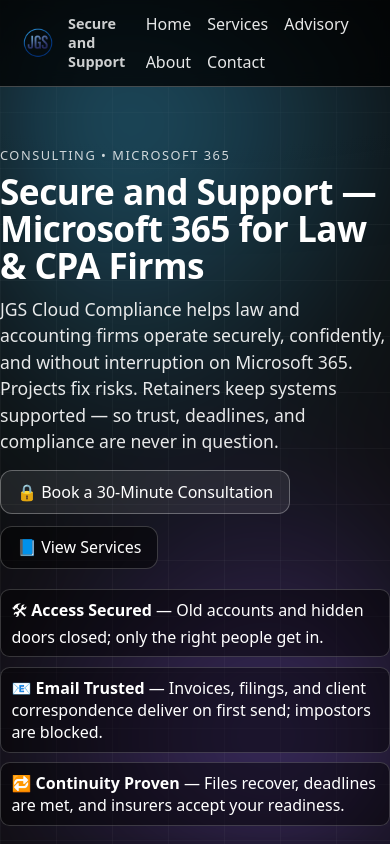
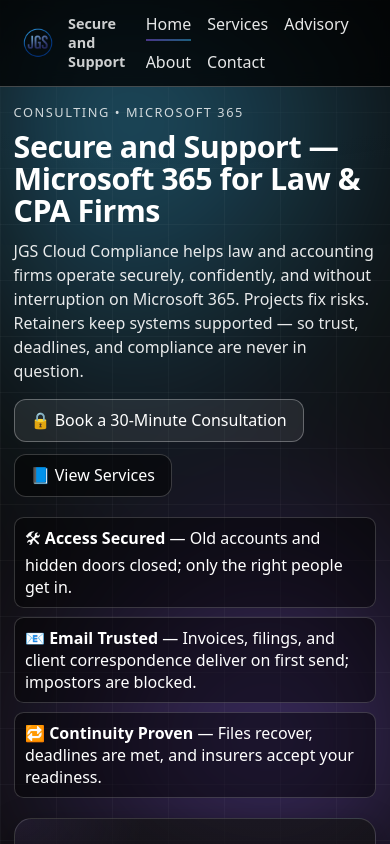
Before and after one commit to jspears80/jgs, a Next.js app: page / in a window 390 px wide. Shown: the top 844 px of the page. Built offline with nearby package versions, Linux system fonts and the light colour scheme.

Commit message:
Update globals.css

```diff
--- a/app/globals.css
+++ b/app/globals.css
@@ -7,7 +7,7 @@
   --accent-purple: rgba(139,92,246,.60);
   --accent-blue: rgba(56,189,248,.55);
   --soft: rgba(0,0,0,.55);
-  --radius: 1.1rem;              /* ↑ slightly larger, premium feel */
+  --radius: 1.1rem;              /* premium corners */
   --ring: rgba(139,92,246,.35);
   --ring2: rgba(56,189,248,.25);
   --shadow: 0 10px 30px rgba(0,0,0,.35);
@@ -27,6 +27,7 @@
   -moz-osx-font-smoothing: grayscale;
 }
 a { color: inherit; text-decoration: none; }
+a:focus, .btn:focus { outline: none; } /* we'll use :focus-visible */
 
 /* =========  BACKGROUND EFFECTS  ========= */
 body::before {
@@ -54,7 +55,9 @@
 /* =========  TYPOGRAPHY  ========= */
 h1.hero { font-size: 3rem; line-height: 1.05; font-weight: 800; margin: .25rem 0 .75rem; letter-spacing:-.015em; }
 @media (max-width:900px){ h1.hero{font-size:2.2rem;} }
+@media (max-width:520px){ h1.hero{font-size:1.9rem;} }
 p.lead { opacity:.9; margin:.25rem 0 1rem; font-size:1.1rem; line-height:1.5; }
+@media (max-width:520px){ p.lead{font-size:1rem;} }
 .title-xl { font-size:1.35rem; font-weight:800; margin:0 0 .5rem; }
 .eyebrow{
   display:inline-block; font-size:.8rem; letter-spacing:.12em; text-transform:uppercase;
@@ -66,9 +69,16 @@
 .section { padding:3.5rem 0; scroll-margin-top:4rem; }
 .main { min-height:calc(100vh - 160px); }
 
-/* Grid used on Home two-column hero */
+/* Home two-column hero */
 .home-grid { display:grid; grid-template-columns:1.2fr .9fr; gap:1.25rem; }
 @media (max-width:900px){ .home-grid{ grid-template-columns:1fr; } }
+
+/* Mobile spacing tweaks */
+@media (max-width:900px){
+  .section { padding: 2.5rem 0; }
+  .container { padding: .85rem; }
+  .card.full { padding: 1.25rem; }
+}
 
 /* =========  HEADER & NAV  ========= */
 .header {
@@ -83,8 +93,16 @@
 .logo { height:56px; vertical-align:middle; }
 .tagline { font-size:.9rem; opacity:.8; }
 .nav-links { display:flex; gap:1rem; flex-wrap:wrap; }
-.nav-links a { font-weight:500; opacity:.9; transition:opacity .2s ease; }
+.nav-links a { font-weight:500; opacity:.9; transition:opacity .2s ease; position:relative; }
 .nav-links a:hover { opacity:1; }
+
+/* Active link underline + hover cue */
+.nav-links a.nav-active::after,
+.nav-links a:hover::after{
+  content:""; position:absolute; left:0; right:0; bottom:-6px; height:2px;
+  background: linear-gradient(90deg, var(--accent-purple), var(--accent-blue));
+  opacity:.95;
+}
 
 @media (max-width:900px){
   .nav-links{
@@ -92,6 +110,13 @@
   }
   .nav-links::-webkit-scrollbar{ display:none; }
   .logo{ height:44px; }
+}
+
+/* =========  FOCUS VISIBILITY (A11y) ========= */
+.btn:focus-visible, .nav-links a:focus-visible, a:focus-visible {
+  outline: 2px solid rgba(139,92,246,.9);
+  outline-offset: 2px;
+  border-radius: .4rem;
 }
 
 /* =========  FOOTER  ========= */
@@ -114,7 +139,7 @@
 .card.full{ padding:1.6rem 1.6rem; }
 .card:hover{ transform:translateY(-3px); border-color:rgba(255,255,255,.35); }
 
-/* Subtle highlight for important CTAs */
+/* CTA highlight cards */
 .book-cta{
   border: 1px solid transparent;
   background:
@@ -136,7 +161,7 @@
   box-shadow: var(--shadow);
 }
 
-/* Proof-badge grid */
+/* Proof badges */
 .badge-list{ display:grid; grid-template-columns:repeat(auto-fit,minmax(260px,1fr)); gap:.6rem; }
 .badge{
   border:1px solid rgba(255,255,255,.18);
@@ -158,7 +183,6 @@
 .btn.primary { background:rgba(255,255,255,.08); border-color:rgba(255,255,255,.3); }
 .btn:hover { background:rgba(255,255,255,.12); border-color:rgba(255,255,255,.5); }
 .btn.sm { padding:.4rem .7rem; font-size:.9rem; }
-a:focus, .btn:focus { outline:2px solid rgba(139,92,246,.9); outline-offset:2px; }
 
 /* =========  TABLES ========= */
 table { width:100%; border-collapse:collapse; margin:.75rem 0 0; }
@@ -179,13 +203,26 @@
   }
 }
 
+/* Extra-tight on very small phones */
+@media (max-width:420px){
+  tbody tr { padding:.25rem .45rem; }
+  tbody td { padding:.28rem 0; }
+}
+
 /* =========  UTILITIES ========= */
 ul { margin:0 0 1rem 1.25rem; padding:0; list-style:disc; }
 li { margin:.5rem 0; line-height:1.6; }
 
 /* Founder card refinements */
-.founder{ border:1px solid var(--muted); background:rgba(0,0,0,.45); border-radius:1rem; box-shadow:0 8px 20px rgba(0,0,0,.3), inset 0 1px 0 rgba(255,255,255,.06); padding:1rem; display:flex; flex-direction:column; align-items:flex-start; gap:1rem; max-width:420px; }
-.founder-img{ width:100%; height:auto; max-height:520px; border-radius:.9rem; object-fit:contain; background:rgba(0,0,0,.25); outline:1px solid rgba(255,255,255,.12); }
+.founder{
+  border:1px solid var(--muted); background:rgba(0,0,0,.45); border-radius:1rem;
+  box-shadow:0 8px 20px rgba(0,0,0,.3), inset 0 1px 0 rgba(255,255,255,.06);
+  padding:1rem; display:flex; flex-direction:column; align-items:flex-start; gap:1rem; max-width:420px;
+}
+.founder-img{
+  width:100%; height:auto; max-height:520px; border-radius:.9rem; object-fit:contain;
+  background:rgba(0,0,0,.25); outline:1px solid rgba(255,255,255,.12);
+}
 .founder-meta{ text-align:center; width:100%; }
 .founder-name{ font-weight:800; margin:.25rem 0 .1rem; }
 .founder-title{ opacity:.9; font-size:.95rem; margin-bottom:.6rem; }
```
